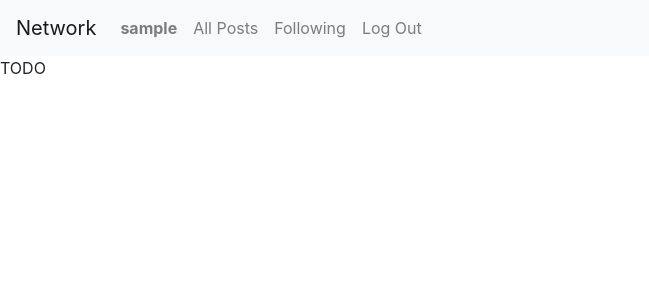
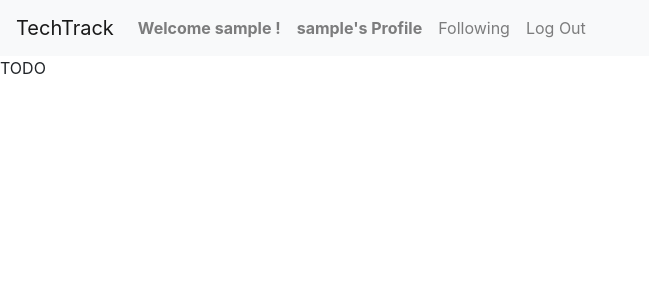
Before and after one commit to LoveFallen/TT3_Group18, a Django app: template project4/network/templates/network/index.html in a window 1280 px wide. Shown: the top 300 px of the page, without its empty margins (0-649 px from the left). Run offline with Django 3.2, Linux system fonts and the light colour scheme; the template is opened without the code that fills it, so the values that code supplies are empty; the visitor is signed in with stand-in values (Sample User, id 1); parts of the project's set-up code (start-up, migrations or seed data) failed here and were passed over; some libraries are stand-ins or nearby versions.

Commit message:
create profile.html

```diff
--- a/project4/network/templates/network/layout.html
+++ b/project4/network/templates/network/layout.html
@@ -10,18 +10,18 @@
     <body>
 
         <nav class="navbar navbar-expand-lg navbar-light bg-light">
-            <a class="navbar-brand" href="#">Network</a>
+            <a class="navbar-brand" href="#">TechTrack</a>
 
             <div>
               <ul class="navbar-nav mr-auto">
                 {% if user.is_authenticated %}
                     <li class="nav-item">
-                        <a class="nav-link" href="#"><strong>{{ user.username }}</strong></a>
+                        <a class="nav-link" href="#"><strong>Welcome {{ user.username }} !</strong></a>
+                    </li>
+                    <li class="nav-item">
+                        <a class="nav-link" href="/profile/{{user.username}}"><strong> {{ user.username }}'s Profile</strong></a>
                     </li>
                 {% endif %}
-                <li class="nav-item">
-                  <a class="nav-link" href="{% url 'index' %}">All Posts</a>
-                </li>
                 {% if user.is_authenticated %}
                     <li class="nav-item">
                         <a class="nav-link" href="#">Following</a>
@@ -32,9 +32,6 @@
                 {% else %}
                     <li class="nav-item">
                         <a class="nav-link" href="{% url 'login' %}">Log In</a>
-                    </li>
-                    <li class="nav-item">
-                        <a class="nav-link" href="{% url 'register' %}">Register</a>
                     </li>
                 {% endif %}
               </ul>
--- a/project4/network/urls.py
+++ b/project4/network/urls.py
@@ -7,5 +7,5 @@ urlpatterns = [
     path("", views.index, name="index"),
     path("login", views.login_view, name="login"),
     path("logout", views.logout_view, name="logout"),
-    path("register", views.register, name="register")
+    path("profile/<str:username>", views.profile, name="profile"),
 ]
```
Also changed, not shown: project4/network/templates/network/profile.html (added, +23 -0 lines), project4/network/templates/network/register.html (deleted, +0 -30 lines), project4/db.sqlite3 (added).
